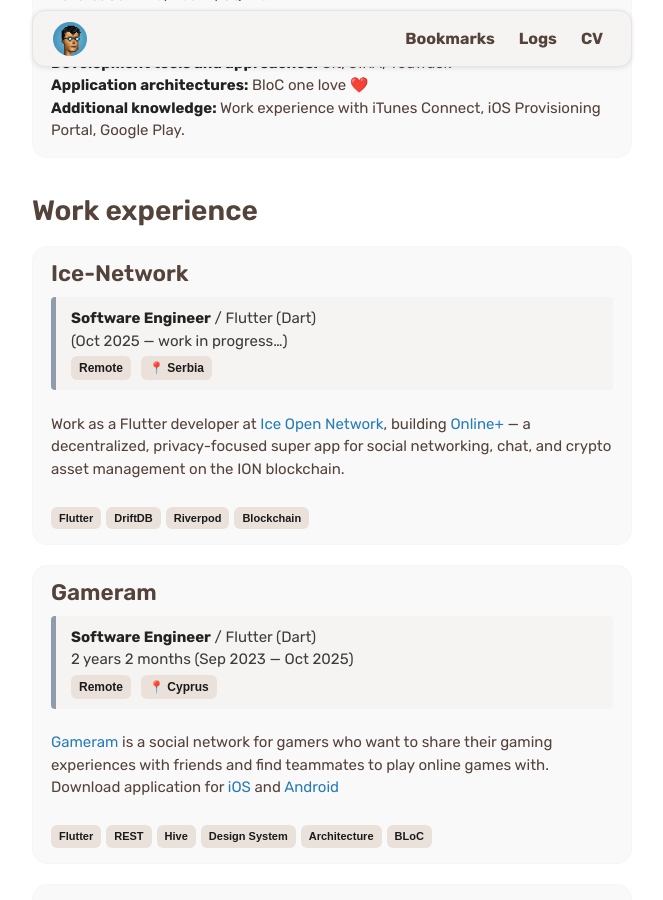
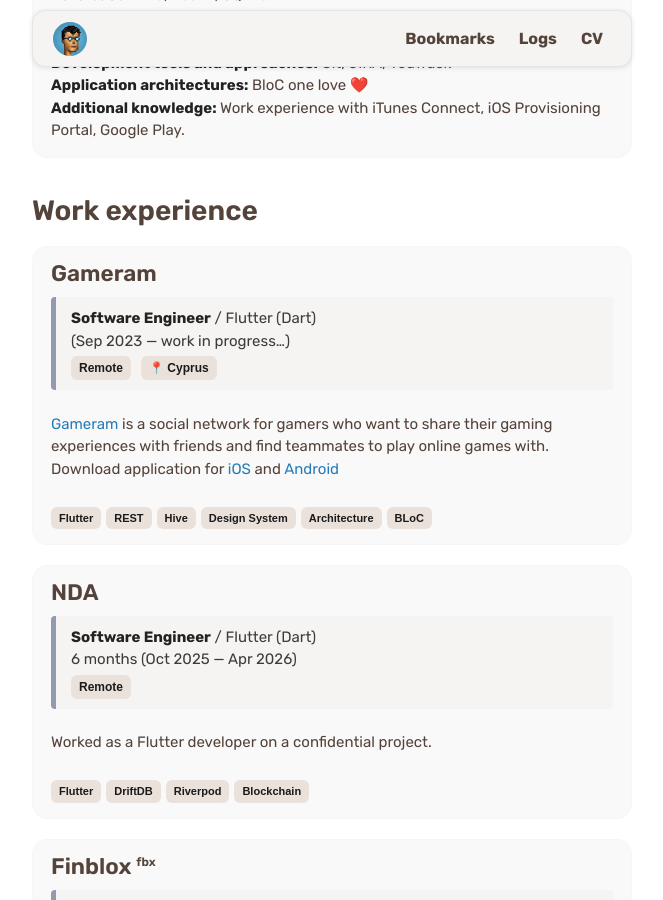
Before and after one commit to alobanov/alobanov.github.io, a Jekyll site: the page built from resume_en.md, in a window 1280 px wide and 900 px high, scrolled down 1151 px. Shown: the whole window, without its empty margins (308-971 px from the left). Built offline with Jekyll 4.4.1, drawn with Linux system fonts in a browser that asks for light colours; emoji names are drawn with the system emoji font; some web fonts are replaced.

Commit message:
Update CV: hide employer as NDA, mark Gameram as current job

```diff
--- a/resume_en.md
+++ b/resume_en.md
@@ -56,28 +56,9 @@
 
 <div class="bubble">
 {% capture markdown_content %}
-## Ice-Network
-> **Software Engineer** / Flutter (Dart)
-> (Oct 2025 — work in progress...)
-> <span class='tag'>Remote</span><span class='tag'>📍 Serbia</span>
-
-<br/>
-Work as a Flutter developer at [Ice Open Network](https://ice.io/), building [Online+](https://online.io/) — a decentralized, privacy-focused super app for social networking, chat, and crypto asset management on the ION blockchain.
-<br/>
-
-<br/>
-
-<span class='tag small'>Flutter</span><span class='tag small'>DriftDB</span><span class='tag small'>Riverpod</span><span class='tag small'>Blockchain</span>
-
-{% endcapture %}
-{{ markdown_content | markdownify }}
-</div>
-
-<div class="bubble">
-{% capture markdown_content %}
 ## Gameram
 > **Software Engineer** / Flutter (Dart)
-> 2 years 2 months (Sep 2023 — Oct 2025)
+> (Sep 2023 — work in progress...)
 > <span class='tag'>Remote</span><span class='tag'>📍 Cyprus</span>
 
 <br/>
@@ -86,6 +67,25 @@
 <br/>
 
 <span class='tag small'>Flutter</span><span class='tag small'>REST</span><span class='tag small'>Hive</span><span class='tag small'>Design System</span><span class='tag small'>Architecture</span><span class='tag small'>BLoC</span>
+
+{% endcapture %}
+{{ markdown_content | markdownify }}
+</div>
+
+<div class="bubble">
+{% capture markdown_content %}
+## NDA
+> **Software Engineer** / Flutter (Dart)
+> 6 months (Oct 2025 — Apr 2026)
+> <span class='tag'>Remote</span>
+
+<br/>
+Worked as a Flutter developer on a confidential project.
+<br/>
+
+<br/>
+
+<span class='tag small'>Flutter</span><span class='tag small'>DriftDB</span><span class='tag small'>Riverpod</span><span class='tag small'>Blockchain</span>
 
 {% endcapture %}
 {{ markdown_content | markdownify }}
```
